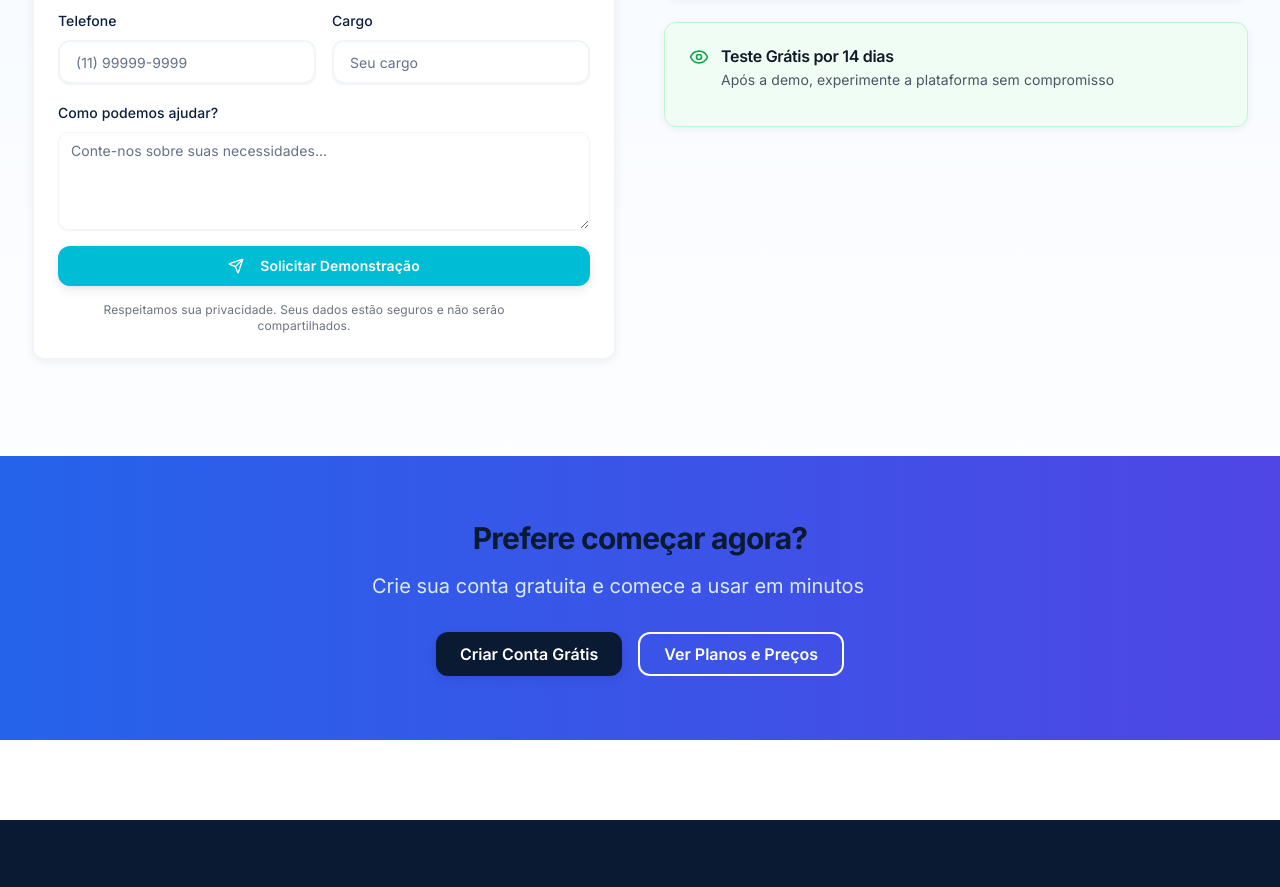
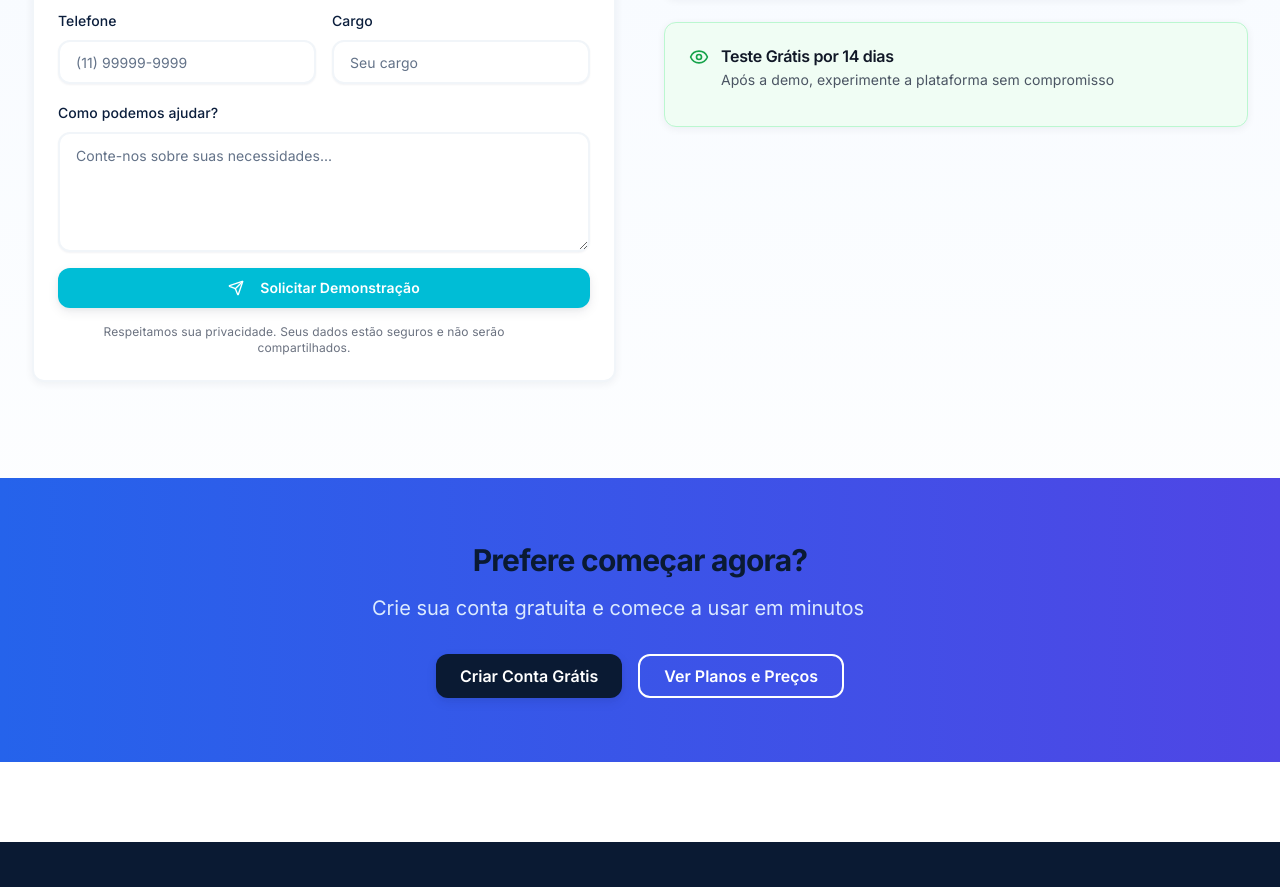
Before and after one commit to jairguerraadv-sys/Ouvify, a Next.js app in the folder ouvy_frontend/: page /demo in a window 1280 px wide. Shown: the part 1060-1947 px from the top of the page. Built offline with nearby package versions, Linux system fonts and the light colour scheme; no server answers.

Commit message:
fix: adicionar componentes Label e Textarea faltantes
- Criar components/ui/label.tsx com Radix UI Label
- Criar components/ui/textarea.tsx com estilo consistente
- Adicionar @radix-ui/react-label ao package.json
- Resolver erro de build 'Module not found' na página /demo

```diff
--- /dev/null
+++ b/ouvy_frontend/components/ui/label.tsx
@@ -0,0 +1,24 @@
+import * as React from "react"
+import * as LabelPrimitive from "@radix-ui/react-label"
+import { cva, type VariantProps } from "class-variance-authority"
+
+import { cn } from "@/lib/utils"
+
+const labelVariants = cva(
+  "text-sm font-medium leading-none peer-disabled:cursor-not-allowed peer-disabled:opacity-70"
+)
+
+const Label = React.forwardRef<
+  React.ElementRef<typeof LabelPrimitive.Root>,
+  React.ComponentPropsWithoutRef<typeof LabelPrimitive.Root> &
+    VariantProps<typeof labelVariants>
+>(({ className, ...props }, ref) => (
+  <LabelPrimitive.Root
+    ref={ref}
+    className={cn(labelVariants(), className)}
+    {...props}
+  />
+))
+Label.displayName = LabelPrimitive.Root.displayName
+
+export { Label }
--- /dev/null
+++ b/ouvy_frontend/components/ui/textarea.tsx
@@ -0,0 +1,22 @@
+import * as React from "react"
+
+import { cn } from "@/lib/utils"
+
+const Textarea = React.forwardRef<
+  HTMLTextAreaElement,
+  React.ComponentProps<"textarea">
+>(({ className, ...props }, ref) => {
+  return (
+    <textarea
+      className={cn(
+        "flex min-h-[120px] w-full rounded-lg border-2 border-input bg-background px-4 py-3 text-base shadow-sm transition-all duration-300 placeholder:text-muted-foreground focus-visible:outline-none focus-visible:ring-3 focus-visible:ring-primary/20 focus-visible:ring-offset-0 focus-visible:border-primary hover:border-primary/50 disabled:cursor-not-allowed disabled:opacity-50 disabled:bg-muted/50 resize-y md:text-sm",
+        className
+      )}
+      ref={ref}
+      {...props}
+    />
+  )
+})
+Textarea.displayName = "Textarea"
+
+export { Textarea }
--- a/ouvy_frontend/package.json
+++ b/ouvy_frontend/package.json
@@ -15,6 +15,7 @@
     "@radix-ui/react-avatar": "^1.1.11",
     "@radix-ui/react-dialog": "^1.1.15",
     "@radix-ui/react-dropdown-menu": "^2.1.16",
+    "@radix-ui/react-label": "^2.1.8",
     "@radix-ui/react-separator": "^1.1.8",
     "@radix-ui/react-slot": "^1.2.4",
     "axios": "^1.13.2",
```
